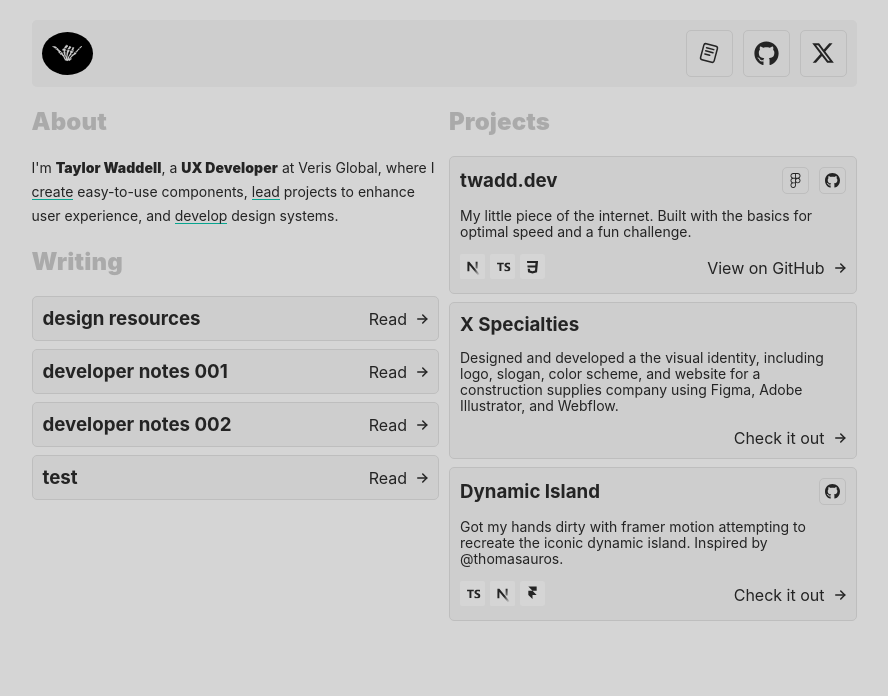
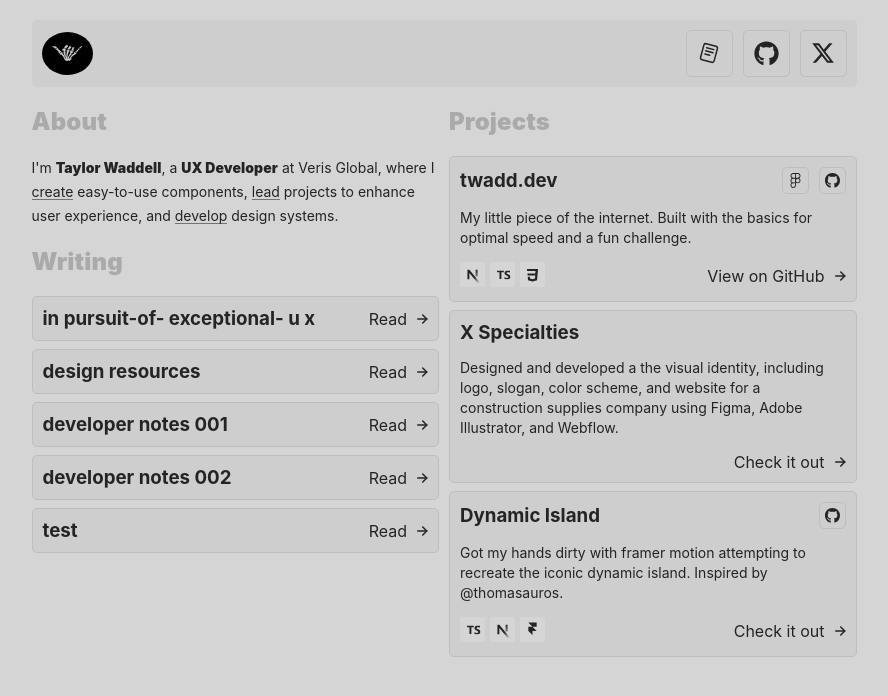
Before and after one commit to taylorwaddell/twadd3, a Next.js app: page / in a window 1280 px wide. Shown: the top 696 px of the page, without its empty margins (196-1084 px from the left). Built offline with nearby package versions, Linux system fonts and the light colour scheme.

Commit message:
Cooking up an article. And new tasks added to readme.

```diff
--- a/src/styles/globals.css
+++ b/src/styles/globals.css
@@ -91,6 +91,12 @@ section .delay-show {
 section .delay-show.show {
   opacity: 1;
   transform: translateY(0);
+}
+
+.reader > p {
+  font-size: var(--font-size-paragraph);
+  font-weight: var(--font-weight-regular);
+  line-height: var(--font-line-height-relaxed);
 }
 
 .reader a {
@@ -325,6 +331,39 @@ section .delay-show.show {
   width: fit-content;
 }
 
+table {
+  width: fit-content;
+  border-collapse: collapse;
+  margin-bottom: var(--margin-1);
+  font-size: var(--font-size-paragraph);
+}
+
+th {
+  padding: var(--padding-1) var(--padding-3);
+  border: 1px solid var(--color-font-muted);
+  font-weight: var(--font-weight-bold);
+}
+
+td {
+  padding: var(--padding-1) var(--padding-3);
+  border: 1px solid var(--color-font-muted);
+}
+
+blockquote {
+  margin: var(--margin-1) 0;
+  padding-left: var(--padding-3);
+  border-left: 3px solid var(--color-font-muted);
+  font-style: italic;
+}
+
+blockquote > p {
+  line-height: var(--font-line-height-cushy);
+}
+
+ul {
+  font-size: var(--font-size-paragraph);
+}
+
 /* Faux Tailwind / Bootstrap */
 .grid-container {
   display: grid;
--- a/src/styles/variables.css
+++ b/src/styles/variables.css
@@ -8,9 +8,10 @@
   --font-size-heading-2: calc(18 / 16 * 1rem);
   --font-size-heading-3: calc(16 / 16 * 1rem);
   --font-size-paragraph: calc(14 / 16 * 1rem);
+  --font-line-height-supercushy: calc(32 / 16 * 1rem);
   --font-line-height-cushy: calc(24 / 16 * 1rem);
-  --font-line-height-relaxed: 1rem;
-  --font-line-height-normal: 1;
+  --font-line-height-relaxed: calc(20 / 16 * 1rem);
+  --font-line-height-normal: 1rem;
   --letter-spacing-comfortable: 0.005em;
 
   --color-base-dark: rgb(245, 245, 245);
```
Also changed, not shown: src/app/writing/content/In-Pursuit-of-Exceptional-UX.mdx (added, +104 -0 lines), 1 other file (tests, documents, lock files or other folders).
